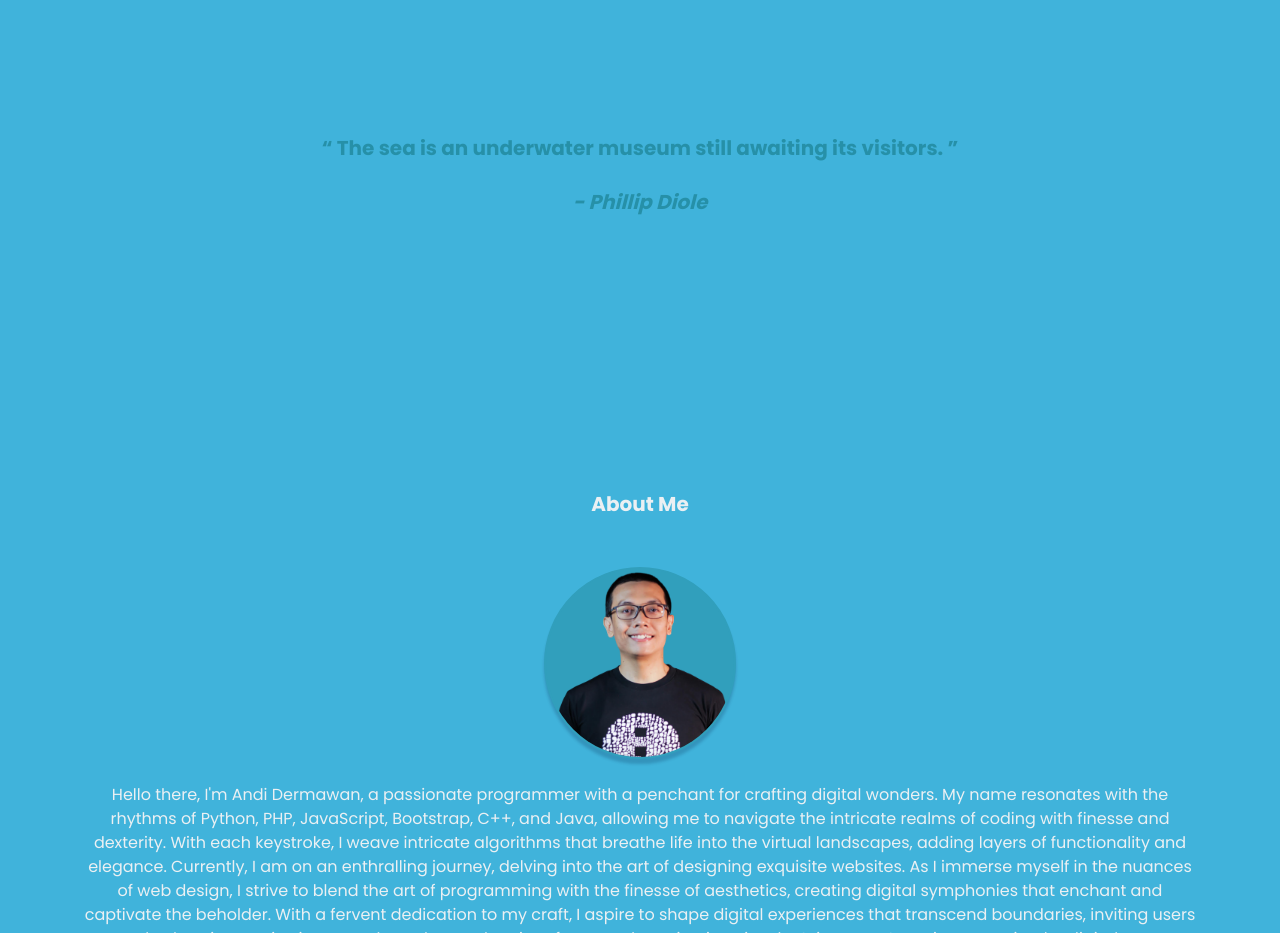
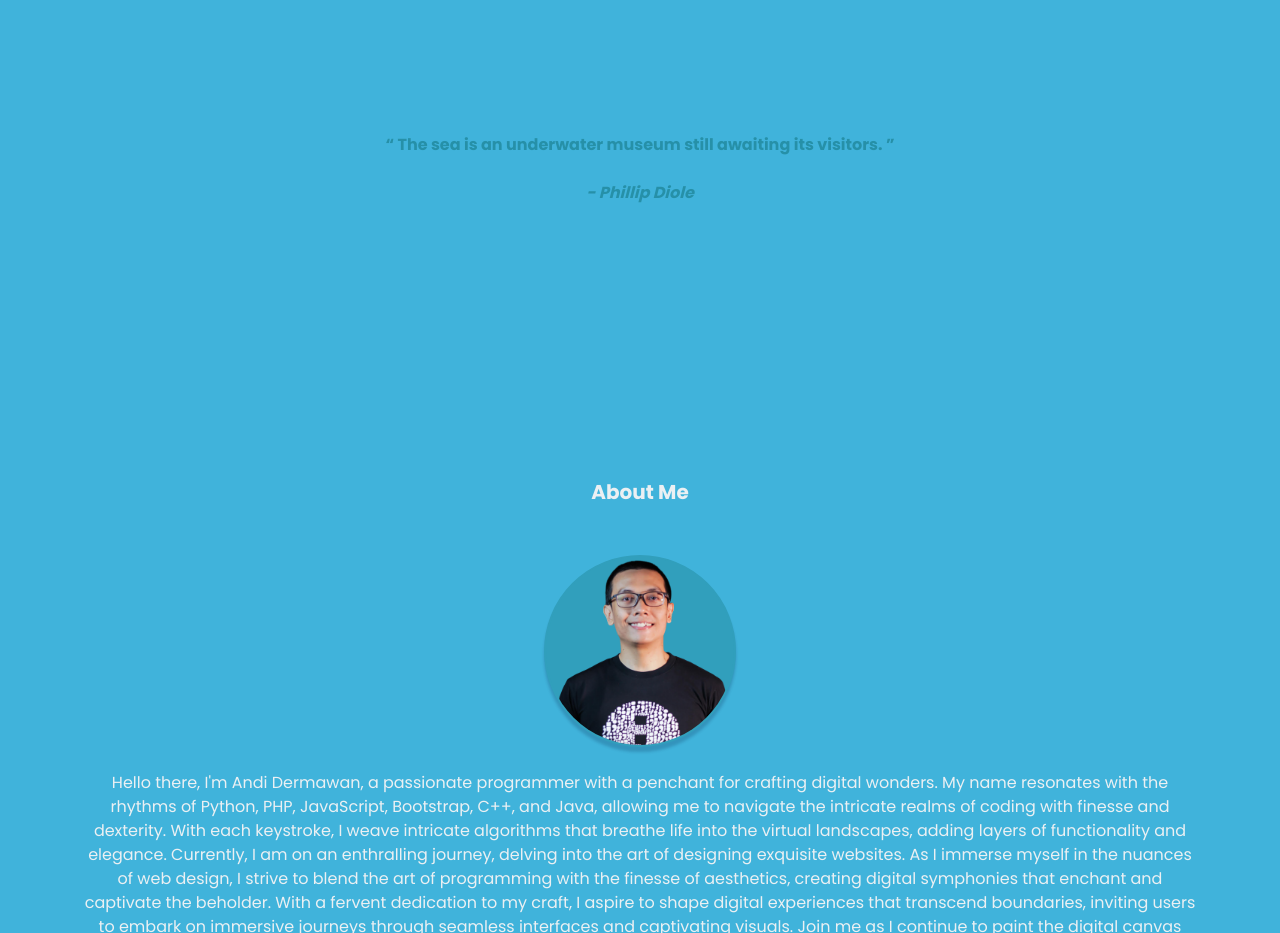
Before and after one commit to andiDermawan/andidermawan.github.io, a plain HTML site: page index.html in a window 1280 px wide. Shown: the part 820-1753 px from the top of the page. Drawn offline with nearby package versions, Linux system fonts and the light colour scheme.

Commit message:
Change the font size of quote section to fs-6

```diff
--- a/index.html
+++ b/index.html
@@ -63,11 +63,11 @@
             <img src="./img/mointain & sea.svg" alt="Look at the Mountain !" class="img-fluid card-img w-100 rounded-0">
             <div class="quote text-center">
                 <div class="container">
-                    <q class="fw-bolder fs-5">
+                    <q class="fw-bolder fs-6">
                         The sea is an underwater museum still awaiting its visitors.
                     </q>
                     <br><br>
-                    <cite class="fw-bolder fs-5">- Phillip Diole</cite>
+                    <cite class="fw-bolder fs-6">- Phillip Diole</cite>
                 </div>
             </div>
         </section>
```
